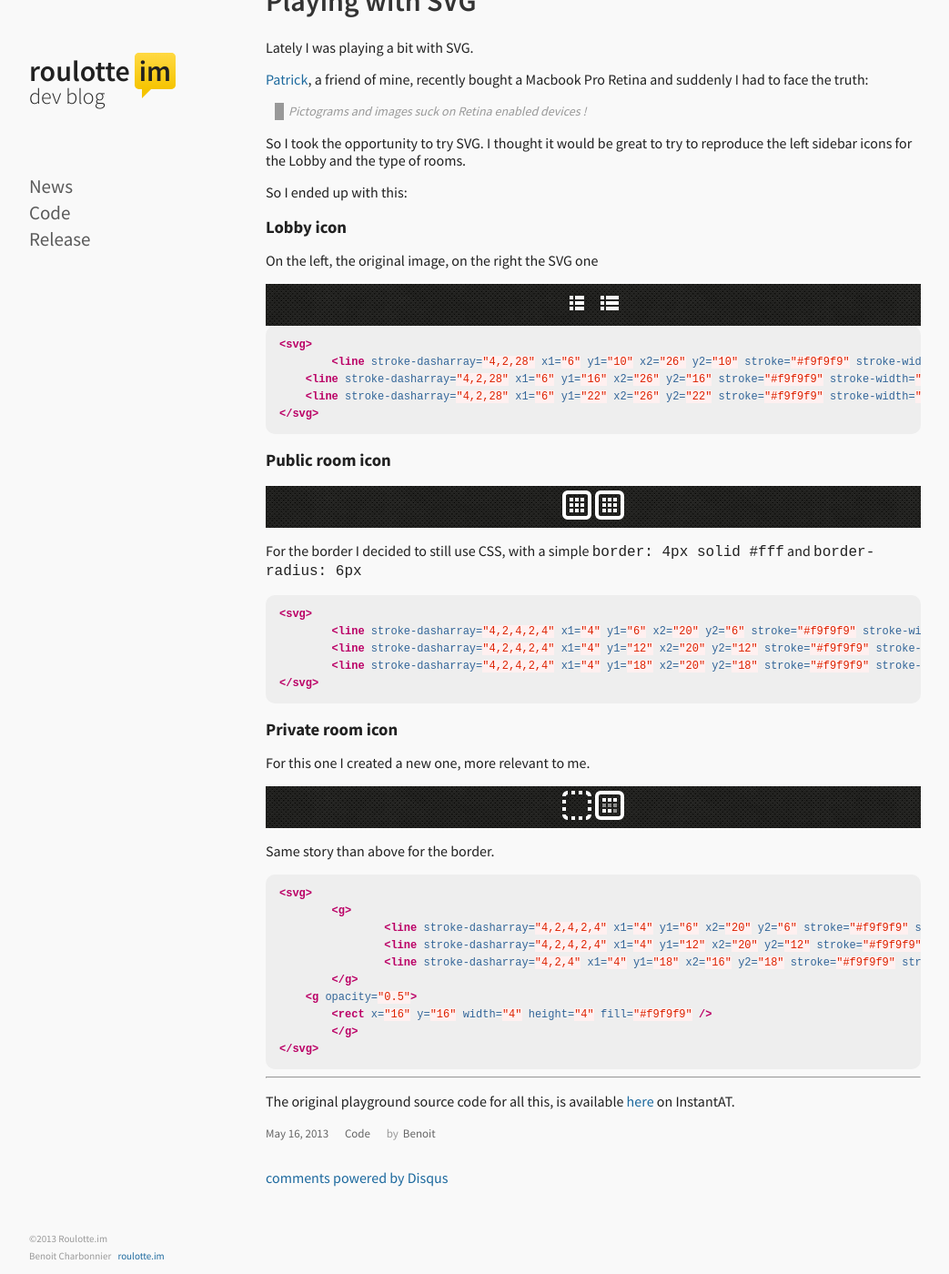
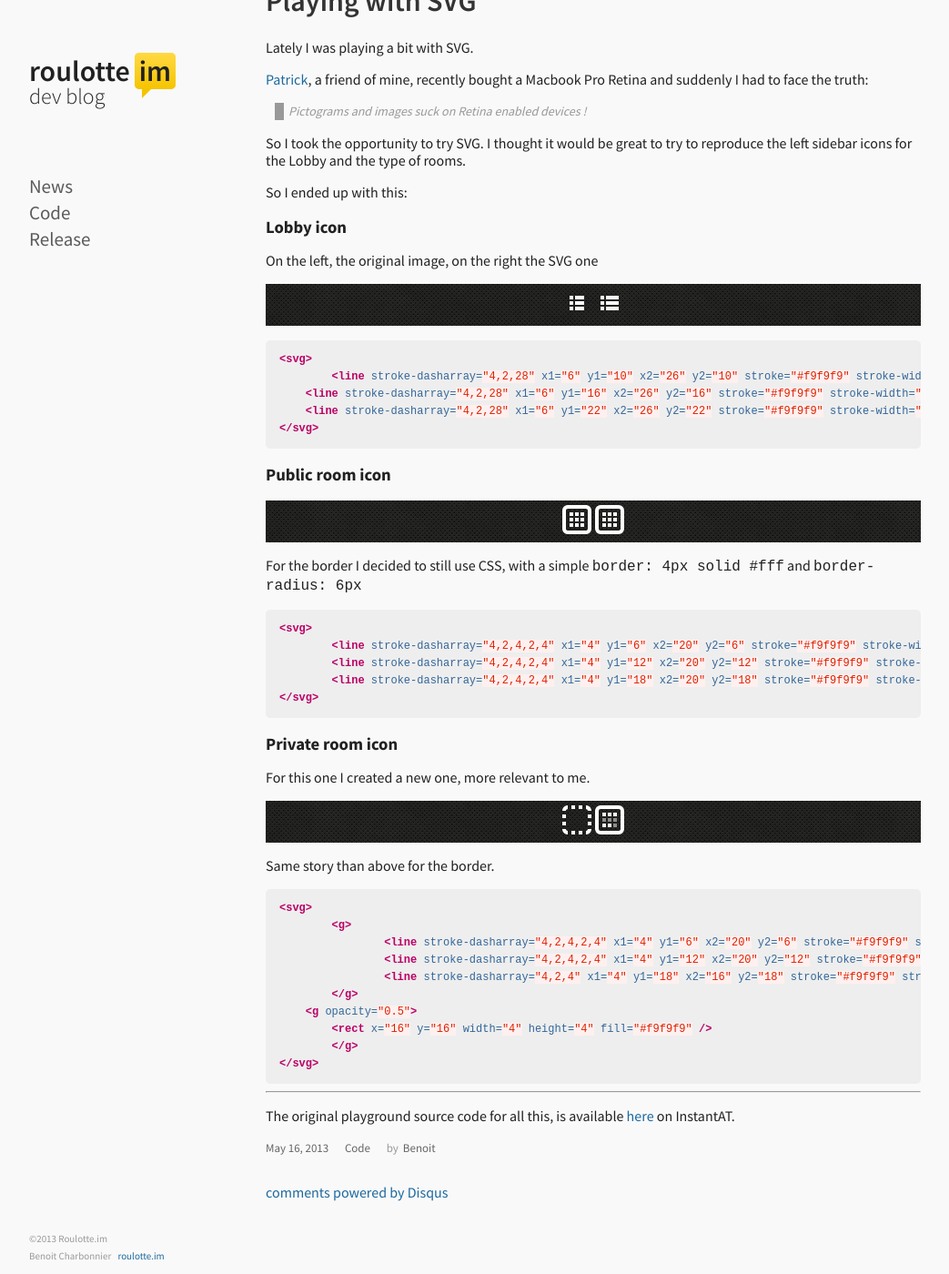
Before and after one commit to minni-im/minni-im.github.io, a Jekyll site: the page built from _posts/2013-05-16-playing-with-svg.md, in a window 1280 px wide and 1400 px high, scrolled down 203 px. Shown: the whole window at 91% size, without its empty margins (128-1171 px from the left). Built offline with Jekyll 4.4.1, drawn with Linux system fonts in a browser that asks for light colours; Markdown is read by kramdown in place of the engine named in the settings; comment, search, counter and statistics services are not loaded.

Commit message:
Enhancements to pygments css

```diff
--- a/_posts/2013-05-16-playing-with-svg.md
+++ b/_posts/2013-05-16-playing-with-svg.md
@@ -22,7 +22,7 @@ So I ended up with this:
 
 On the left, the original image, on the right the SVG one
 
-<div style="background: url(/images/2013/05/background-sidebar-left.jpg) top left repeat; padding: 5px; text-align: center;">
+<p style="background: url(/images/2013/05/background-sidebar-left.jpg) top left repeat; padding: 5px; text-align: center;">
     <style type="text/css"> .lobby {width: 32px; height: 32px; } </style>
 	<img src="/images/2013/05/lobby.png" />
 	<svg class="lobby">
@@ -30,7 +30,7 @@ On the left, the original image, on the right the SVG one
     	<line stroke-dasharray="4,2,28" x1="6" y1="16" x2="26" y2="16" stroke="#f9f9f9" stroke-width="4"/>
     	<line stroke-dasharray="4,2,28" x1="6" y1="22" x2="26" y2="22" stroke="#f9f9f9" stroke-width="4"/>
 	</svg>
-</div>
+</p>
 
 {% highlight html %}
 <svg>
@@ -42,7 +42,7 @@ On the left, the original image, on the right the SVG one
 
 ### Public room icon
 
-<div style="background: url(/images/2013/05/background-sidebar-left.jpg) top left repeat; padding: 5px; text-align: center;">
+<p style="background: url(/images/2013/05/background-sidebar-left.jpg) top left repeat; padding: 5px; text-align: center;">
 	<style type="text/css"> .public_room { width: 24px; height: 24px; border: 4px solid #fff; border-radius: 6px; } </style>
 	<img src="/images/2013/05/group-room.png" />
 	<svg class="public_room">
@@ -50,7 +50,7 @@ On the left, the original image, on the right the SVG one
 		<line stroke-dasharray="4,2,4,2,4" x1="4" y1="12" x2="20" y2="12" stroke="#f9f9f9" stroke-width="4"/>
 		<line stroke-dasharray="4,2,4,2,4" x1="4" y1="18" x2="20" y2="18" stroke="#f9f9f9" stroke-width="4"/>
 	</svg>
-</div>
+</p>
 
 For the border I decided to still use CSS, with a simple `border: 4px solid #fff` and `border-radius: 6px`
 
@@ -66,7 +66,7 @@ For the border I decided to still use CSS, with a simple `border: 4px solid #fff
 
 For this one I created a new one, more relevant to me.
 
-<div style="background: url(/images/2013/05/background-sidebar-left.jpg) top left repeat; padding: 5px; text-align: center;">
+<p style="background: url(/images/2013/05/background-sidebar-left.jpg) top left repeat; padding: 5px; text-align: center;">
 	<style type="text/css"> .private_room { width: 24px; height: 24px; border: 4px solid #fff; border-radius: 6px; } </style>
 	<img src="/images/2013/05/private-room.png" />
 	<svg class="private_room">
@@ -79,7 +79,7 @@ For this one I created a new one, more relevant to me.
 	    	<rect x="16" y="16" width="4" height="4" fill="#f9f9f9" />
 		</g>
 	</svg>
-</div>
+</p>
 
 Same story than above for the border.
 
--- a/css/pygments.css
+++ b/css/pygments.css
@@ -3,18 +3,15 @@
   background-color: #eee;
   font-size: 12px;
   padding: 0px 15px;
-  -webkit-border-radius: 10px;
-  -moz-border-radius: 10px;
-  overflow: hidden;
+  border-radius: 5px;
   text-shadow: none;
   color: #111;
+  overflow: auto;
 }
 .hightlight code{
   float: left;
 }
-.highlight:hover {
-  overflow: auto;
-}
+
 .highlight .hll { background-color: #ffffcc }
 .highlight .c { color: #888888 } /* Comment */
 .highlight .err { color: #a61717; background-color: #e3d2d2 } /* Error */
```
